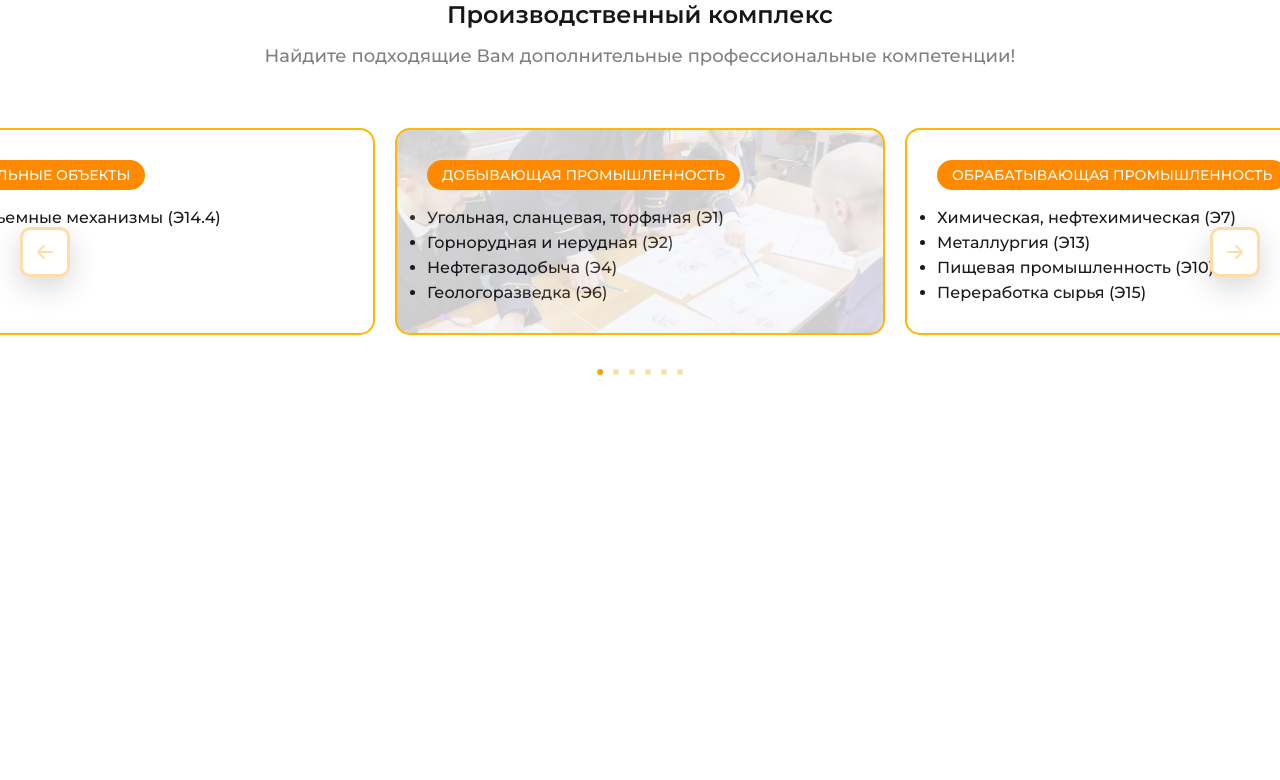
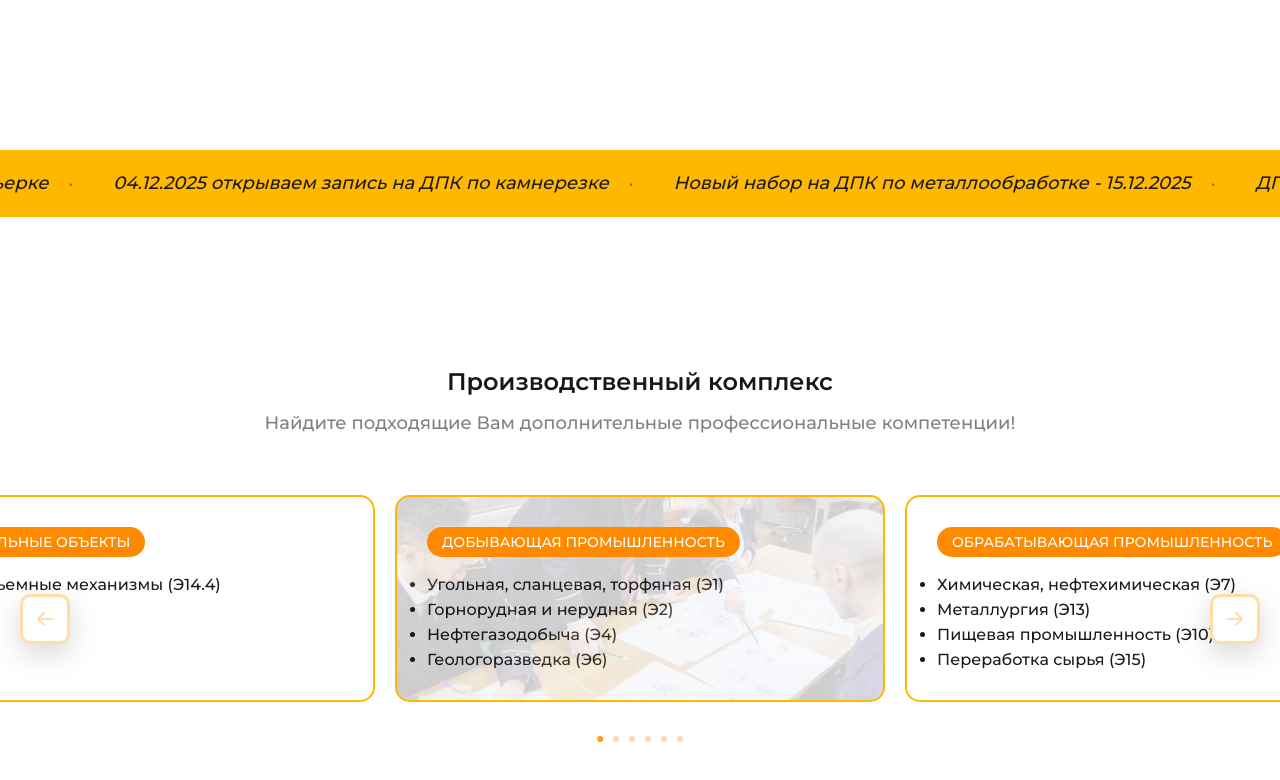
Before and after one commit to AAAlex2001/UEM, a Next.js app in the folder frontend/: page /landing in a window 1280 px wide. Shown: the top 780 px of the page. Built offline with nearby package versions, Linux system fonts and the light colour scheme.

Commit message:
бегущая строка

```diff
--- a/frontend/package.json
+++ b/frontend/package.json
@@ -12,6 +12,7 @@
     "next": "16.0.6",
     "react": "19.2.0",
     "react-dom": "19.2.0",
+    "react-fast-marquee": "^1.6.5",
     "sass": "^1.94.2",
     "swiper": "^12.0.3"
   },
--- /dev/null
+++ b/frontend/src/app/landing/Marquee/Marquee.module.scss
@@ -0,0 +1,44 @@
+.marqueeContainer {
+  width: 100%;
+  background: #FFB800;
+  padding: 15px 0;
+  margin-top: 150px;
+  margin-bottom: 150px;
+  overflow: hidden;
+}
+
+.marquee {
+  width: 100%;
+}
+
+.marqueeItem {
+  display: flex;
+  align-items: center;
+  gap: 20px;
+  margin-right: 40px;
+  white-space: nowrap;
+}
+
+.text {
+  font-size: 16px;
+  font-weight: 500;
+  font-style: italic;
+  color: #1A1A1A;
+  line-height: 1.5;
+}
+
+.separator {
+  font-size: 16px;
+  color: #1A1A1A;
+  opacity: 0.5;
+}
+
+@media (min-width: 768px) {
+  .marqueeContainer {
+    padding: 20px 0;
+  }
+
+  .text {
+    font-size: 18px;
+  }
+}
--- /dev/null
+++ b/frontend/src/app/landing/Marquee/Marquee.tsx
@@ -0,0 +1,37 @@
+"use client";
+
+import Marquee from "react-fast-marquee";
+import styles from "./Marquee.module.scss";
+
+const marqueeItems = [
+  "Сегодня в 16:00 ДПК по эмальерке",
+  "04.12.2025 открываем запись на ДПК по камнерезке",
+  "Новый набор на ДПК по металлообработке - 15.12.2025",
+  "ДПК по деревообработке - запись открыта",
+  "Специальное предложение: ДПК по сварочным работам - 20.12.2025",
+  "ДПК по токарным работам - начало занятий 10.01.2026",
+];
+
+const MarqueeComponent = () => {
+  return (
+    <div className={styles.marqueeContainer}>
+      <Marquee
+        speed={50}
+        gradient={true}
+        gradientColor={[255, 255, 255]}
+        gradientWidth={100}
+        pauseOnHover={true}
+        className={styles.marquee}
+      >
+        {marqueeItems.map((item, index) => (
+          <div key={index} className={styles.marqueeItem}>
+            <span className={styles.text}>{item}</span>
+            <span className={styles.separator}>•</span>
+          </div>
+        ))}
+      </Marquee>
+    </div>
+  );
+};
+
+export default MarqueeComponent;
--- a/frontend/src/app/landing/page.tsx
+++ b/frontend/src/app/landing/page.tsx
@@ -1,10 +1,12 @@
 import styles from "./page.module.scss";
 import DPK from "./DPK/DPK";
+import MarqueeComponent from "./Marquee/Marquee";
 
 
 export default function LandingPage() {
   return (
     <>
+      <MarqueeComponent />
       <div className={styles.page}>
         <main className={styles.main}>
           <DPK />
```
Also changed, not shown: 1 other file (tests, documents, lock files or other folders).
